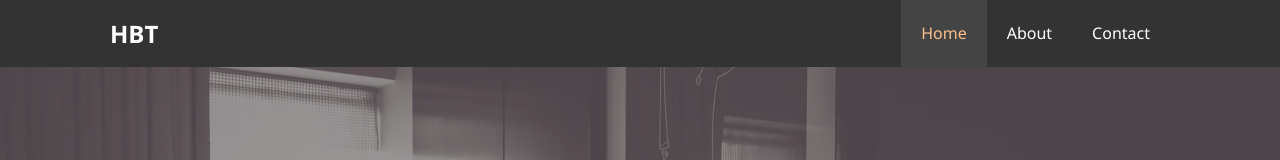
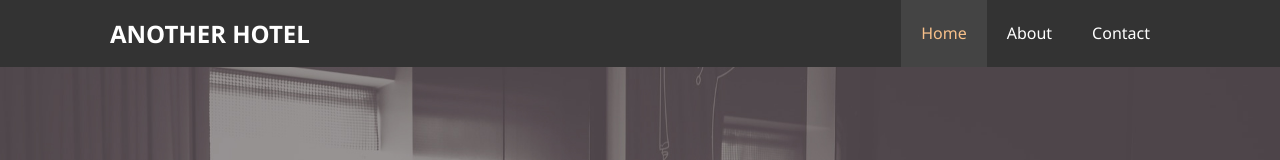
Before and after one commit to slothing/hotelproject, a plain HTML site: page index.html in a window 1280 px wide. Shown: the top 160 px of the page. Drawn offline with Linux system fonts and the light colour scheme.

Commit message:
Change hotel name

```diff
--- a/index.html
+++ b/index.html
@@ -14,7 +14,7 @@
   <header>
     <nav id="navbar">
       <div class="container">
-        <h1 class="logo"><a href="index.html">HBT</a></h1>
+        <h1 class="logo"><a href="index.html">ANOTHER HOTEL</a></h1>
         <ul>
           <li><a class="current" href="index.html">Home</a></li>
           <li><a href="about.html">About</a></li>
```
